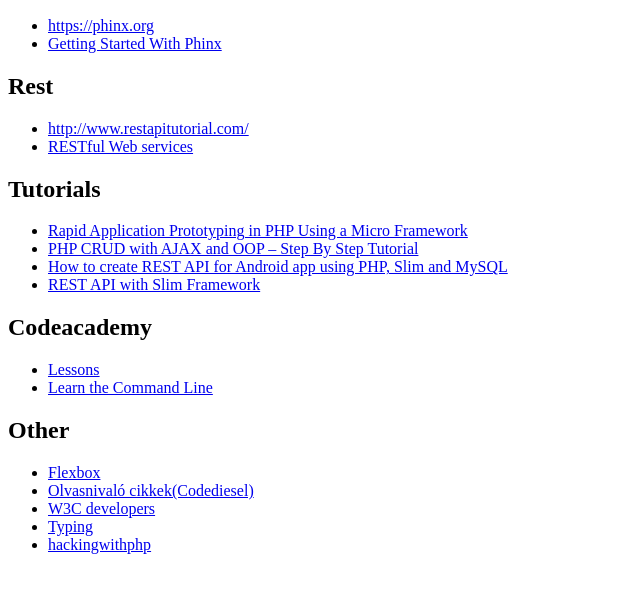
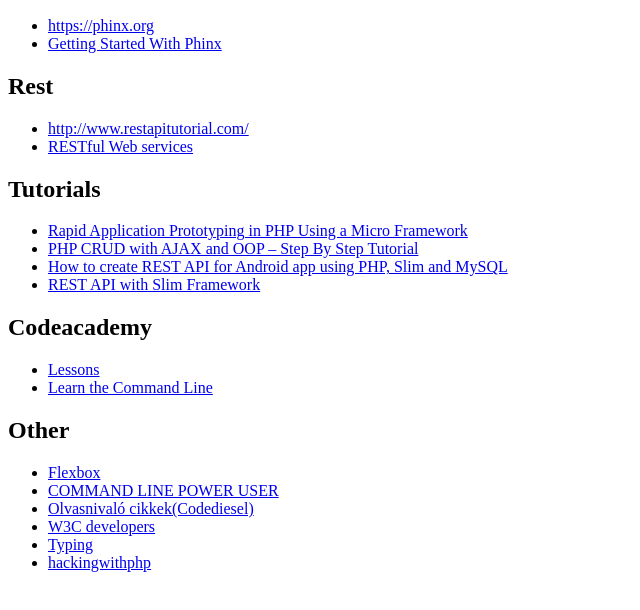
Before and after one commit to stefizoli/stefizoli.github.com, a plain HTML site: page index.html in a window 1280 px wide. Shown: the part 110-720 px from the top of the page, without its empty margins (0-640 px from the left). Drawn offline with Linux system fonts and the light colour scheme.

Commit message:
Update index.html

```diff
--- a/index.html
+++ b/index.html
@@ -34,6 +34,8 @@
   <h2>Other</h2>
   <ul>
   <li><a href='http://flexbox.io/'>Flexbox</a></li>
+  <li><a href='http://commandlinepoweruser.com'>COMMAND LINE POWER USER</a></li>
+
   <li><a href='http://www.codediesel.com/'>Olvasnivaló cikkek(Codediesel)</a></li>
   <li><a href='https://www.w3.org/developers/'>W3C developers</a></li>
   <li><a href='http://blog.codinghorror.com/we-are-typists-first-programmers-second/'>Typing</a></li>
```
